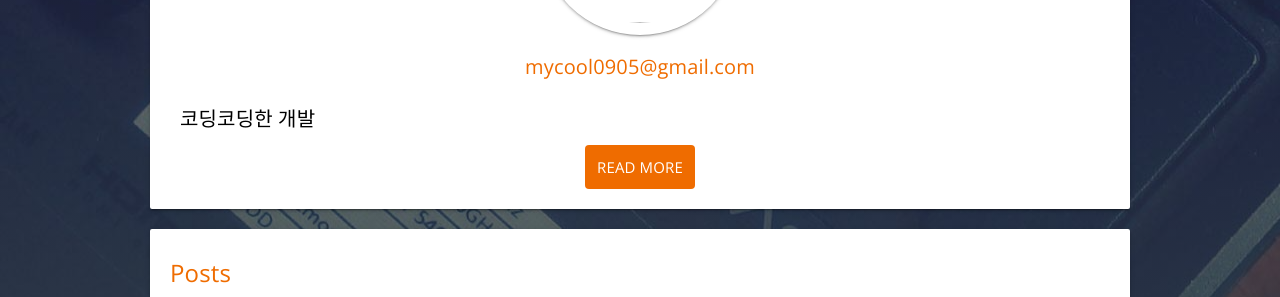
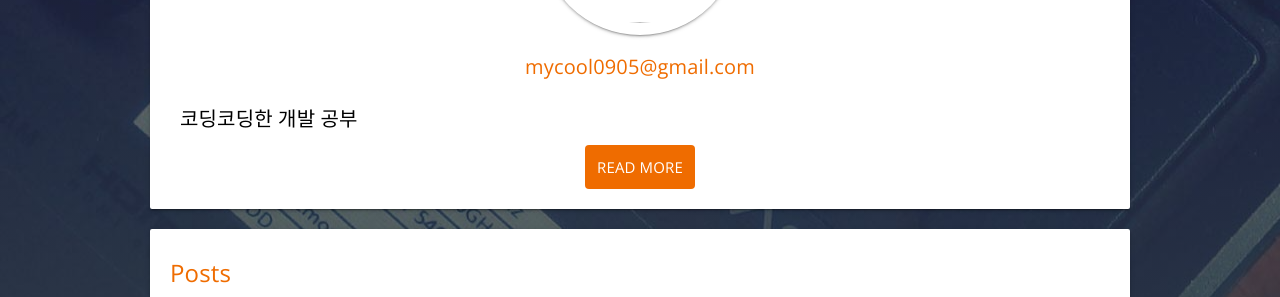
Before and after one commit to mycool0905/mycool0905.github.io, a Jekyll site: the page built from index.html, in a window 1280 px wide. Shown: the part 347-644 px from the top of the page. Built offline with Jekyll 4.4.1, drawn with Linux system fonts in a browser that asks for light colours.

Commit message:
Profile Changed

```diff
--- a/_config.yml
+++ b/_config.yml
@@ -8,7 +8,7 @@
 # Site settings
 title: 적절한 개발
 email: mycool0905@gmail.com
-description:  코딩코딩한 개발
+description:  코딩코딩한 개발 공부
 baseurl: "" # the subpath of your site, e.g. /blog
 url: "https://mycool0905.github.io/" # the base hostname & protocol for your site
 twitter_username: jekyllrb
```
